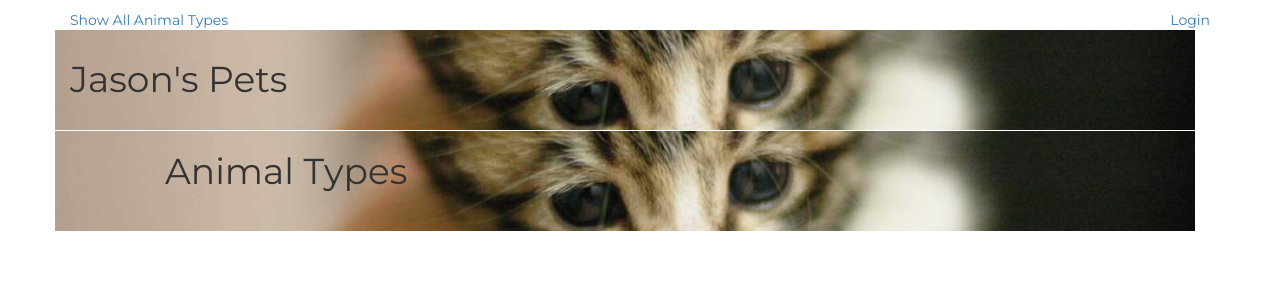
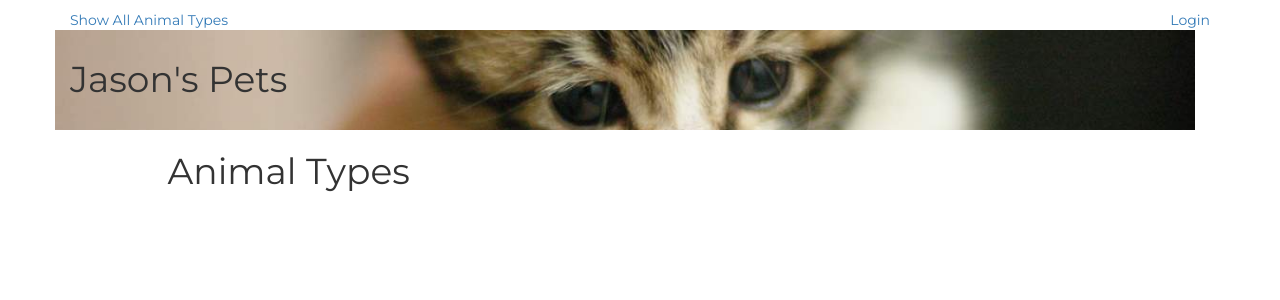
Before and after one commit to jasonbodman/petstore, a Flask app: page / in a window 1280 px wide. Shown: the top 300 px of the page. Run offline with Flask 2, Linux system fonts and the light colour scheme; data that the repository does not hold is empty; some libraries are stand-ins or nearby versions.

Commit message:
remove additional banner class from html files

```diff
--- a/templates/allPets.html
+++ b/templates/allPets.html
@@ -2,7 +2,7 @@
 {% block content %}
 {% include "header.html" %}
   <div class="col-md-12"></div>
-  <div class="row banner main">
+  <div class="row main">
     <div class="col-md-1"></div>
     <div class="col-md-11">
       <h1>{{type.name}}s Available for Adoption:</h1>
--- a/templates/deletePet.html
+++ b/templates/deletePet.html
@@ -2,7 +2,7 @@
 {% block content %}
 {% include "header.html" %}
   <div class="col-md-12"></div>
-  <div class="row banner main">
+  <div class="row main">
     <div class="col-md-1"></div>
     <div class="col-md-11">
       <h1>Delete Pet</h1>
--- a/templates/deleteType.html
+++ b/templates/deleteType.html
@@ -2,7 +2,7 @@
 {% block content %}
 {% include "header.html" %}
   <div class="col-md-12"></div>
-  <div class="row banner main">
+  <div class="row main">
     <div class="col-md-1"></div>
     <div class="col-md-11">
       <h1>Delete Animal Type</h1>
--- a/templates/editPet.html
+++ b/templates/editPet.html
@@ -2,7 +2,7 @@
 {% block content %}
 {% include "header.html" %}
   <div class="col-md-12"></div>
-  <div class="row banner main">
+  <div class="row main">
     <div class="col-md-1"></div>
     <div class="col-md-11">
       <h1>Edit Pet Details</h1>
--- a/templates/editType.html
+++ b/templates/editType.html
@@ -2,7 +2,7 @@
 {% block content %}
 {% include "header.html" %}
   <div class="col-md-12"></div>
-  <div class="row banner main">
+  <div class="row main">
     <div class="col-md-1"></div>
     <div class="col-md-11">
       <h1>Edit Animal Type Details</h1>
--- a/templates/newPet.html
+++ b/templates/newPet.html
@@ -2,7 +2,7 @@
 {% block content %}
 {% include "header.html" %}
   <div class="col-md-12"></div>
-  <div class="row banner main">
+  <div class="row main">
     <div class="col-md-1"></div>
     <div class="col-md-11">
       <h1>Add New Pet</h1>
--- a/templates/newType.html
+++ b/templates/newType.html
@@ -2,7 +2,7 @@
 {% block content %}
 {% include "header.html" %}
   <div class="col-md-12"></div>
-  <div class="row banner main">
+  <div class="row main">
     <div class="col-md-1"></div>
     <div class="col-md-11">
       <h1>Add New Pet</h1>
--- a/templates/publicAllPets.html
+++ b/templates/publicAllPets.html
@@ -2,7 +2,7 @@
 {% block content %}
 {% include "header.html" %}
   <div class="col-md-12"></div>
-  <div class="row banner main">
+  <div class="row main">
     <div class="col-md-1"></div>
     <div class="col-md-11">
       <h1>{{type.name}}</h1>
--- a/templates/publicTypes.html
+++ b/templates/publicTypes.html
@@ -2,7 +2,7 @@
 {% block content %}
 {% include "header.html" %}
   <div class="col-md-12"></div>
-  <div class="row banner main">
+  <div class="row main">
     <div class="col-md-1"></div>
     <div class="col-md-11">
       <h1>Animal Types</h1>
--- a/templates/types.html
+++ b/templates/types.html
@@ -2,7 +2,7 @@
 {% block content %}
 {% include "header.html" %}
   <div class="col-md-12"></div>
-  <div class="row banner main">
+  <div class="row main">
     <div class="col-md-1"></div>
     <div class="col-md-11">
       <h1>Animal Types</h1>
```
